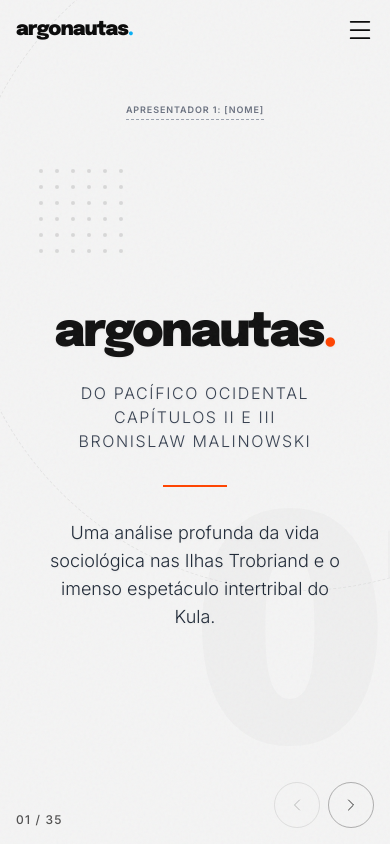
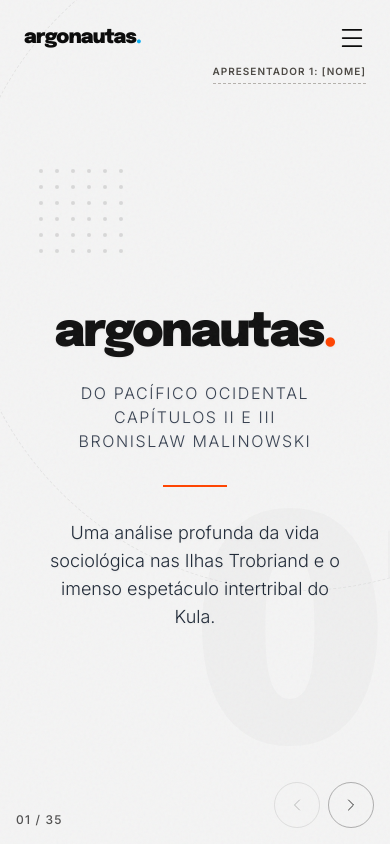
Before and after one commit to ze-allguem/presentation, a React (Vite) app: page / in a window 390 px wide. Built offline with nearby package versions, Linux system fonts and the light colour scheme.

Commit message:
fix: move slide context into global header to prevent overlaps in 16:9 layouts

```diff
--- a/src/App.tsx
+++ b/src/App.tsx
@@ -93,17 +93,33 @@ function App() {
         <CustomCursor mouseX={mouseX} mouseY={mouseY} />
       </div>
 
-      <header className="absolute top-0 w-full p-4 md:p-12 flex justify-between items-center z-50 mix-blend-difference text-white pointer-events-none">
+      <header className="absolute top-0 w-full p-6 md:p-12 flex justify-between items-start z-50 mix-blend-difference text-white pointer-events-none">
+        <div className="flex flex-col gap-2 md:gap-4 items-start pointer-events-auto">
           <div className="font-display font-black text-xl md:text-2xl tracking-tighter lowercase">
             argonautas<span className="text-brand-orange">.</span>
           </div>
-        <div className="flex gap-4 md:gap-6 items-center pointer-events-auto">
+          {(slides[currentSlide].chapter || slides[currentSlide].section) && (
+            <div className="flex flex-col text-[10px] md:text-xs font-sans uppercase tracking-widest text-gray-300 opacity-80">
+              <span key={`cap-${currentSlide}`} contentEditable suppressContentEditableWarning className="font-black outline-none">{slides[currentSlide].chapter}</span>
+              <span key={`sec-${currentSlide}`} contentEditable suppressContentEditableWarning className="font-light outline-none">{slides[currentSlide].section}</span>
+            </div>
+          )}
+        </div>
+
+        <div className="flex flex-col items-end gap-2 md:gap-4 pointer-events-auto">
+          <div className="flex gap-4 md:gap-6 items-center">
             <button onClick={toggleFullscreen} className="hover:opacity-60 transition-opacity hidden md:block" title="Tela Cheia">
               <Maximize size={24} strokeWidth={1.5} />
             </button>
             <button onClick={() => setMenuOpen(true)} className="hover:opacity-60 transition-opacity" title="Menu">
               <Menu size={28} strokeWidth={1.5} />
             </button>
+          </div>
+          {slides[currentSlide].presenter && (
+            <span key={`pres-${currentSlide}`} contentEditable suppressContentEditableWarning className="text-[10px] md:text-xs font-bold font-sans uppercase tracking-widest text-gray-300 opacity-80 outline-none border-b border-dashed border-gray-400/50 pb-1 mt-1">
+              {slides[currentSlide].presenter}
+            </span>
+          )}
         </div>
       </header>
 
@@ -157,7 +173,6 @@ function App() {
             transition={{ type: "spring", stiffness: 300, damping: 30, opacity: { duration: 0.2 } }}
             className="absolute inset-0 w-full h-full flex items-center justify-center pointer-events-none"
           >
-            <SlideContextHeader slide={slides[currentSlide]} />
             <div className="w-full h-full pointer-events-auto relative">
               <SlideContent
                 slide={slides[currentSlide]}
@@ -275,21 +290,6 @@ function CustomCursor({ mouseX, mouseY }: { mouseX: MotionValue<number>, mouseY:
   );
 }
 
-function SlideContextHeader({ slide }: { slide: SlideData }) {
-  if (!slide.chapter && !slide.section && !slide.presenter) return null;
-
-  return (
-    <div className="absolute top-16 md:top-28 left-1/2 -translate-x-1/2 w-full max-w-7xl px-4 md:px-24 flex flex-col md:flex-row justify-between items-center md:items-start z-30 text-[9px] md:text-sm font-sans uppercase tracking-widest text-gray-500 pointer-events-none gap-2 text-center md:text-left">
-      <div className="flex flex-col gap-1 pointer-events-auto items-center md:items-start">
-        <span contentEditable suppressContentEditableWarning className="font-display font-black outline-none">{slide.chapter}</span>
-        <span contentEditable suppressContentEditableWarning className="font-light outline-none">{slide.section}</span>
-      </div>
-      <div className="pointer-events-auto text-center md:text-right">
-        <span contentEditable suppressContentEditableWarning className="font-bold outline-none border-b border-dashed border-gray-400 pb-1">{slide.presenter}</span>
-      </div>
-    </div>
-  );
-}
 
 function ImageUploader({ slide, image, onUpload }: { slide: SlideData, image?: string, onUpload: (e: React.ChangeEvent<HTMLInputElement>) => void }) {
   return (
@@ -509,7 +509,7 @@ function ConceptMapLayout({ slide }: { slide: SlideData }) {
               </div>
               <div className="flex flex-col items-center opacity-80">
                 <div className="w-2 h-2 md:w-3 md:h-3 rounded-full bg-brand-orange"></div>
-                <div className="w-[2px] h-8 md:h-24 bg-foreground"></div>
+                <div className="w-[2px] h-6 md:h-12 bg-foreground"></div>
               </div>
             </div>
           ))}
@@ -525,7 +525,7 @@ function ConceptMapLayout({ slide }: { slide: SlideData }) {
           {bottomNodes.map((node, i) => (
             <div key={i} className="flex flex-col items-center w-[140px] md:w-[280px] text-center">
               <div className="flex flex-col items-center mb-2 md:mb-4 opacity-80">
-                <div className="w-[2px] h-8 md:h-24 bg-foreground"></div>
+                <div className="w-[2px] h-6 md:h-12 bg-foreground"></div>
                 <div className="w-2 h-2 md:w-3 md:h-3 rounded-full bg-brand-orange"></div>
               </div>
               <div className="space-y-2 md:space-y-4">
```
Lines whose indentation alone changed are shown as unchanged.
